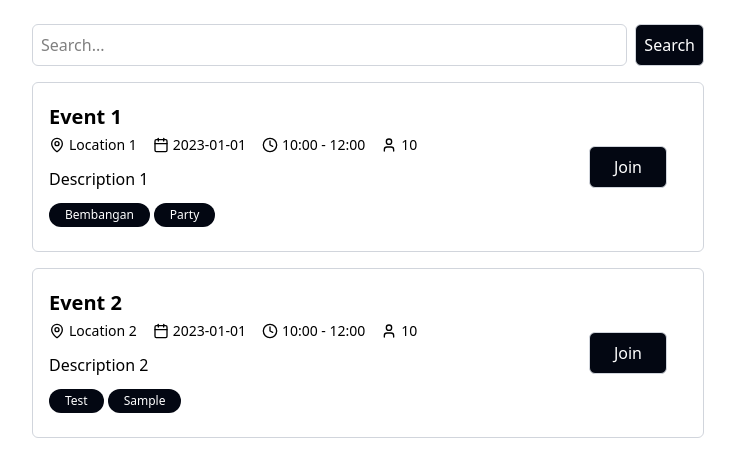
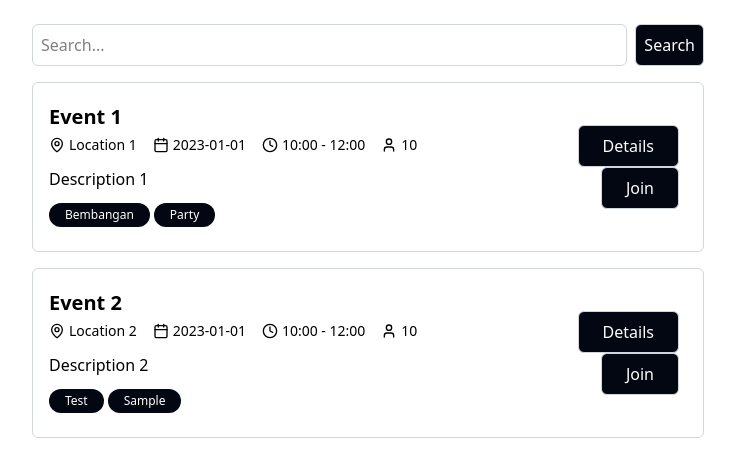
Before and after one commit to kobz2414/meet-sync, a React (Vite) app: page / in a window 1280 px wide. Shown: the top 476 px of the page, without its empty margins (272-1007 px from the left). Built offline with nearby package versions, Linux system fonts and the light colour scheme.

Commit message:
feat: added details button and updated layout

```diff
--- a/src/components/Event.tsx
+++ b/src/components/Event.tsx
@@ -47,7 +47,10 @@ const Event = ({
             ))}
           </div>
         </div>
-        <div className="flex-1 flex justify-end items-center pe-5">
+        <div className="flex flex-col flex-1 justify-center items-end pe-2">
+          <button className="px-6 py-2 border border-gray-300 rounded-md bg-gray-950 text-white ">
+            Details
+          </button>
           <button className="px-6 py-2 border border-gray-300 rounded-md bg-gray-950 text-white">
             Join
           </button>
```
